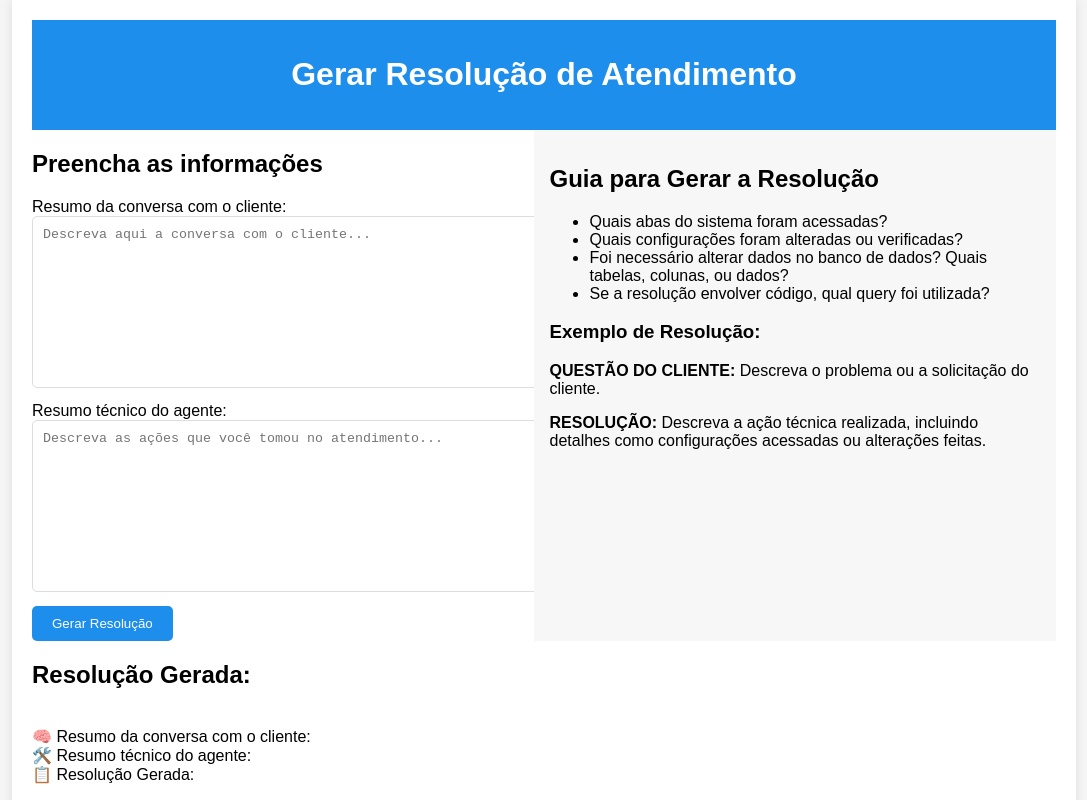
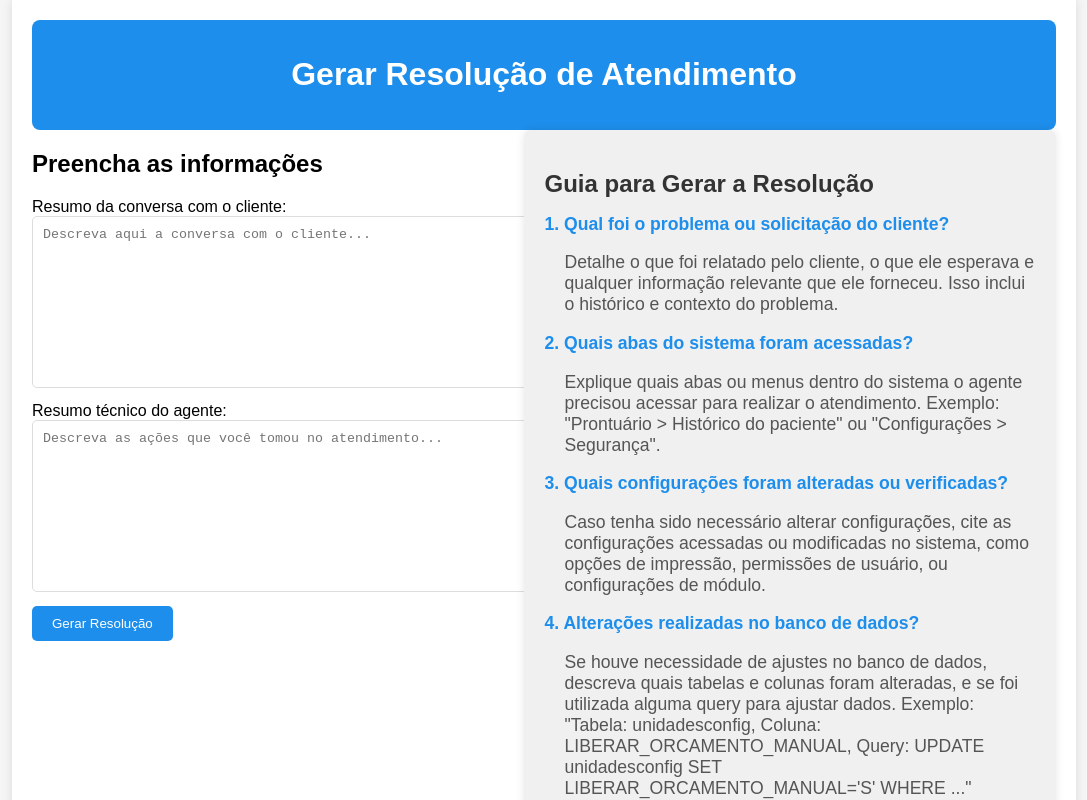
Before and after one commit to nadsonfdl/formulario-resolucao, a plain HTML site: page index.html in a window 1280 px wide. Both pictures are taken after a click on the button "Gerar Resolução". Shown: the top 800 px of the page, without its empty margins (96-1183 px from the left). Drawn offline with Linux system fonts and the light colour scheme; no server answers.

Commit message:
Update index.html

```diff
--- a/index.html
+++ b/index.html
@@ -24,6 +24,7 @@
       color: white;
       padding: 15px;
       text-align: center;
+      border-radius: 8px;
     }
     .content {
       display: flex;
@@ -36,6 +37,8 @@
       width: 48%;
       background-color: #f7f7f7;
       padding: 15px;
+      border-radius: 8px;
+      box-shadow: 0px 0px 10px rgba(0, 0, 0, 0.05);
     }
     textarea {
       width: 100%;
@@ -61,6 +64,45 @@
       padding: 20px;
       background-color: #333;
       color: white;
+      border-radius: 8px;
+    }
+
+    /* Estilos do guia lateral */
+    .guide {
+      background-color: #f0f0f0;
+      padding: 20px;
+      border-radius: 8px;
+      box-shadow: 0px 0px 8px rgba(0, 0, 0, 0.1);
+      height: 100%;
+      overflow-y: auto;
+    }
+    .guide h2 {
+      color: #333;
+      font-size: 1.5em;
+      margin-bottom: 15px;
+    }
+    .guide ul {
+      list-style-type: none;
+      padding: 0;
+    }
+    .guide li {
+      margin-bottom: 10px;
+      font-size: 1.1em;
+    }
+    .guide .step {
+      font-weight: bold;
+      color: #1d8eeb;
+    }
+    .guide .step-description {
+      margin-left: 20px;
+      color: #555;
+    }
+    .guide .example {
+      background-color: #e1f5fe;
+      padding: 10px;
+      border-radius: 5px;
+      margin-top: 15px;
+      color: #333;
     }
   </style>
 </head>
@@ -83,18 +125,36 @@
         <button onclick="gerarResolucao()">Gerar Resolução</button>
       </div>
 
-      <div class="right-panel">
+      <div class="right-panel guide">
         <h2>Guia para Gerar a Resolução</h2>
         <ul>
-          <li>Quais abas do sistema foram acessadas?</li>
-          <li>Quais configurações foram alteradas ou verificadas?</li>
-          <li>Foi necessário alterar dados no banco de dados? Quais tabelas, colunas, ou dados?</li>
-          <li>Se a resolução envolver código, qual query foi utilizada?</li>
+          <li>
+            <span class="step">1. Qual foi o problema ou solicitação do cliente?</span>
+            <p class="step-description">Detalhe o que foi relatado pelo cliente, o que ele esperava e qualquer informação relevante que ele forneceu. Isso inclui o histórico e contexto do problema.</p>
+          </li>
+          <li>
+            <span class="step">2. Quais abas do sistema foram acessadas?</span>
+            <p class="step-description">Explique quais abas ou menus dentro do sistema o agente precisou acessar para realizar o atendimento. Exemplo: "Prontuário > Histórico do paciente" ou "Configurações > Segurança".</p>
+          </li>
+          <li>
+            <span class="step">3. Quais configurações foram alteradas ou verificadas?</span>
+            <p class="step-description">Caso tenha sido necessário alterar configurações, cite as configurações acessadas ou modificadas no sistema, como opções de impressão, permissões de usuário, ou configurações de módulo.</p>
+          </li>
+          <li>
+            <span class="step">4. Alterações realizadas no banco de dados?</span>
+            <p class="step-description">Se houve necessidade de ajustes no banco de dados, descreva quais tabelas e colunas foram alteradas, e se foi utilizada alguma query para ajustar dados. Exemplo: "Tabela: unidadesconfig, Coluna: LIBERAR_ORCAMENTO_MANUAL, Query: UPDATE unidadesconfig SET LIBERAR_ORCAMENTO_MANUAL='S' WHERE ..."</p>
+          </li>
+          <li>
+            <span class="step">5. Qual a resolução técnica aplicada?</span>
+            <p class="step-description">Descreva as ações tomadas, como foi feito o ajuste técnico, e se foi necessário realizar alguma interação manual, como ajustes na interface ou mesmo no código.</p>
+          </li>
         </ul>
 
-        <h3>Exemplo de Resolução:</h3>
-        <p><strong>QUESTÃO DO CLIENTE:</strong> Descreva o problema ou a solicitação do cliente.</p>
-        <p><strong>RESOLUÇÃO:</strong> Descreva a ação técnica realizada, incluindo detalhes como configurações acessadas ou alterações feitas.</p>
+        <div class="example">
+          <h3>Exemplo de Resolução:</h3>
+          <p><strong>QUESTÃO DO CLIENTE:</strong> O cliente relatou que ao tentar imprimir um orçamento gerado manualmente no sistema, o documento estava saindo em branco.</p>
+          <p><strong>RESOLUÇÃO:</strong> Acesse o módulo "Prontuário", vá para "Pre-Op", e altere as configurações de impressão para garantir que todos os dados sejam exibidos corretamente. Após isso, verifique as permissões de acesso e habilite a função de "Gerar Orçamento Manual" no banco de dados, se necessário.</p>
+        </div>
       </div>
     </div>
 
@@ -109,28 +169,42 @@
   </div>
 
   <script>
-    // Função que gera a resolução com base nos resumos fornecidos
-    function gerarResolucao() {
+    const openaiApiKey = 'SUA_CHAVE_DE_API_AQUI'; // Substitua com a sua chave da OpenAI
+
+    async function gerarResolucao() {
       const resumoConversa = document.getElementById('resumoConversa').value;
       const resumoTecnico = document.getElementById('resumoTecnico').value;
 
-      // Concatenando os textos para formar a resolução
-      const resolucao = `
-        🧠 Resumo da conversa com o cliente: ${resumoConversa}
-        🛠️ Resumo técnico do agente: ${resumoTecnico}
-        📋 Resolução Gerada:
-
-        A resolução será gerada com base nos resumos.
+      const prompt = `
+        Resumo da conversa com o cliente: ${resumoConversa}
+        Resumo técnico do agente: ${resumoTecnico}
+        Gere uma resolução detalhada para o atendimento do cliente.
       `;
 
-      // Exibindo a resolução gerada na página
+      const response = await fetch('https://api.openai.com/v1/completions', {
+        method: 'POST',
+        headers: {
+          'Content-Type': 'application/json',
+          'Authorization': `Bearer ${openaiApiKey}`,
+        },
+        body: JSON.stringify({
+          model: 'text-davinci-003',  // Modelo de linguagem da OpenAI
+          prompt: prompt,
+          max_tokens: 250,
+          temperature: 0.7,
+        }),
+      });
+
+      const data = await response.json();
+      const resolucao = data.choices[0].text.trim();
+
+      // Exibindo a resolução gerada na tela
       document.getElementById('resolucaoTexto').innerText = resolucao;
 
-      // Chamada para enviar os dados ao Google Sheets via Google Apps Script
+      // Chama a função para enviar os dados para o Google Sheets
       enviarParaSheets(resumoConversa, resumoTecnico, resolucao);
     }
 
-    // Função que envia os dados para o Google Sheets via Google Apps Script
     function enviarParaSheets(resumoConversa, resumoTecnico, resolucao) {
       const data = {
         resumoConversa: resumoConversa,
@@ -152,9 +226,10 @@
       })
       .catch((error) => {
         console.error('Erro ao enviar os dados:', error);
-        alert('Erro ao enviar os dados para o Google Sheets.');
+        alert('Erro ao enviar os dados para o Google Sheets!');
       });
     }
   </script>
+
 </body>
 </html>
```
